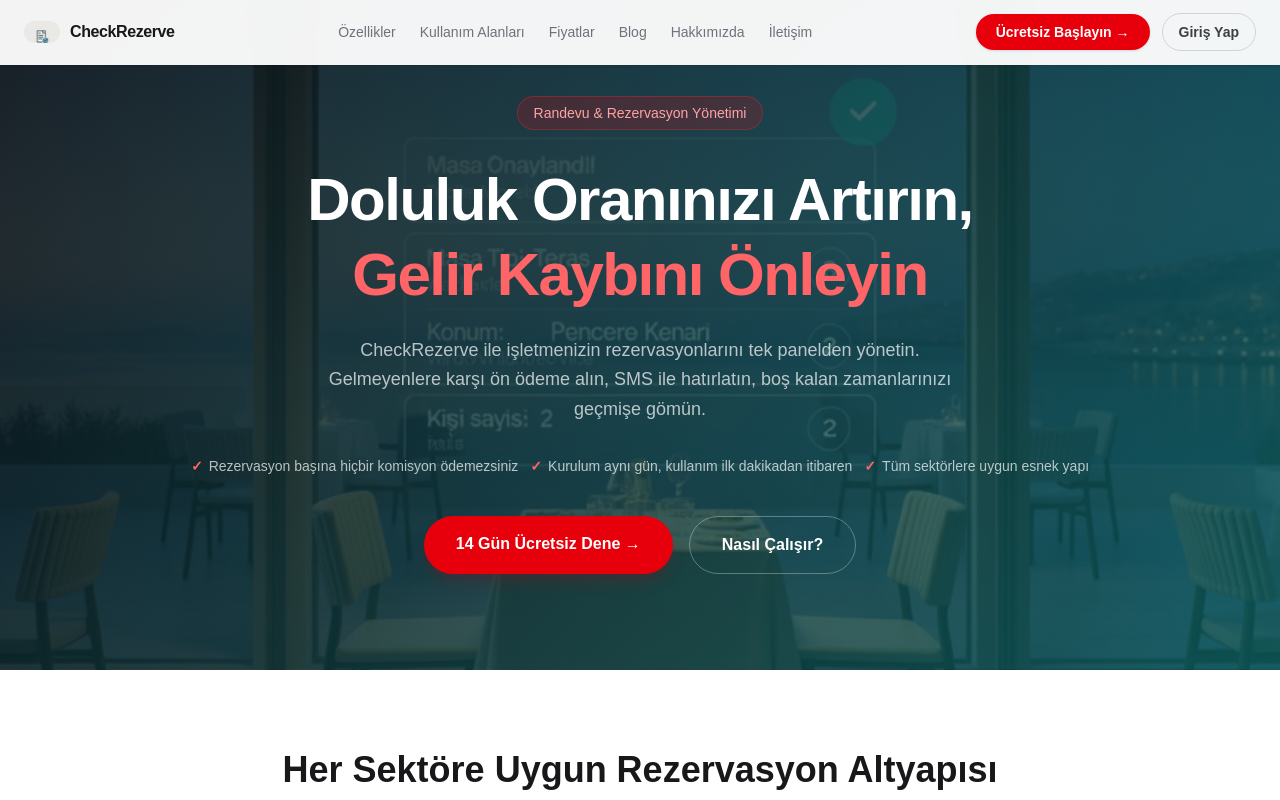
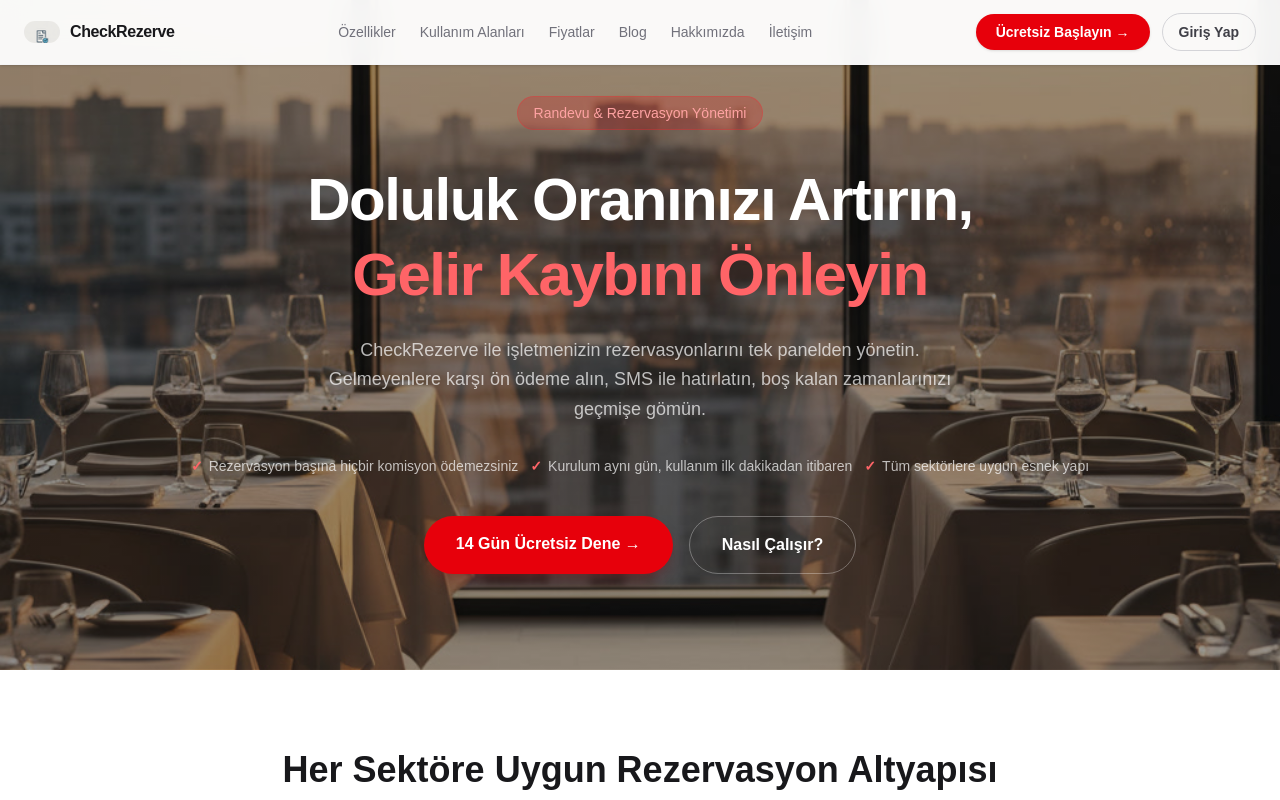
Before and after one commit to duzkayahalitcan-commits/checkrezerve, a Next.js app: page / in a window 1280 px wide. Shown: the top 800 px of the page. Built offline with nearby package versions, Linux system fonts and the light colour scheme.

Commit message:
feat: hero gorseli guncellendi (premium restoran fotografi + sade siyah overlay)

```diff
--- a/app/page.tsx
+++ b/app/page.tsx
@@ -101,7 +101,7 @@ export default function HomePage() {
       <MarketingHeader />
 
       {/* ── Hero ── */}
-      <section className="pt-24 pb-24 text-white relative" style={{backgroundImage:"linear-gradient(135deg,rgba(10,14,20,0.90) 0%,rgba(13,110,110,0.70) 100%),url('/hero-restaurant.jpg')",backgroundSize:'cover',backgroundPosition:'center'}}>
+      <section className="pt-24 pb-24 text-white relative" style={{backgroundImage:"linear-gradient(rgba(0,0,0,0.4),rgba(0,0,0,0.4)),url('/hero-restaurant.jpg')",backgroundSize:'cover',backgroundPosition:'center'}}>
         <div className="mx-auto max-w-5xl px-6 text-center">
           <div className="inline-flex items-center gap-2 bg-red-600/20 border border-red-500/30 rounded-full px-4 py-1.5 text-sm mb-8 text-red-300 font-medium">
             Randevu &amp; Rezervasyon Yönetimi
```
Also changed, not shown: public/hero-restaurant.jpg.
